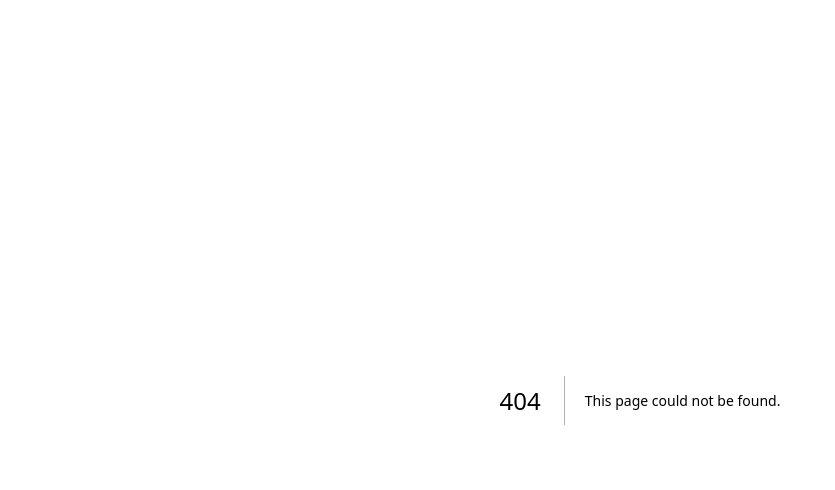
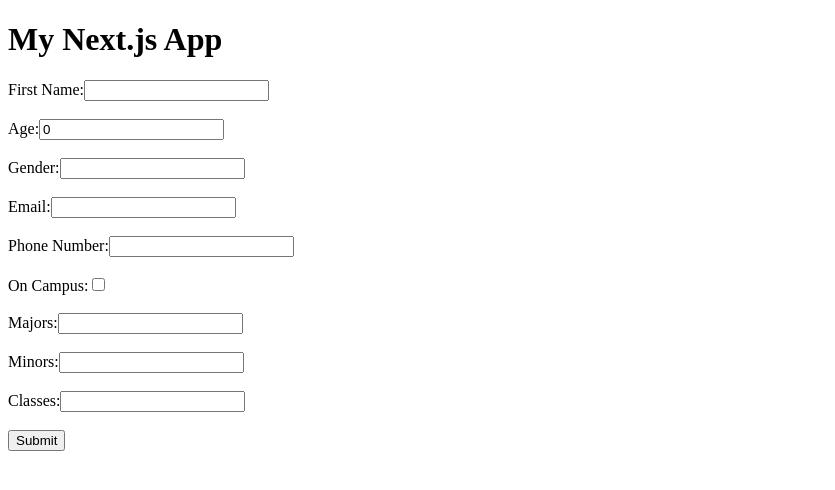
Before and after one commit to sivan-kandinov/MinuteMingle-2, a Next.js app: page /profileForm in a window 1280 px wide. Before the commit this address had no page. Shown: the top 490 px of the page, without its empty margins (0-835 px from the left). Built offline with nearby package versions, Linux system fonts and the light colour scheme.

Commit message:
got it to change screens when click button

```diff
--- a/package.json
+++ b/package.json
@@ -8,6 +8,7 @@
   "dependencies": {
     "@auth0/nextjs-auth0": "^3.2.0",
     "mongodb": "^4.8.1",
+    "mongoose": "^8.0.0",
     "next": "latest",
     "react": "^18.2.0",
     "react-dom": "^18.2.0"
--- /dev/null
+++ b/pages/api/submit-form.js
@@ -0,0 +1,42 @@
+// pages/api/submit-form.js
+import mongoose from 'mongoose';
+
+mongoose.connect('mongodb+srv://MinuteMingle:MM@cluster0.kbdxhkp.mongodb.net/MinuteMingle');
+
+const formDataSchema = new mongoose.Schema({
+  basicInfo: {
+    firstName: String,
+    age: Number,
+    gender: String,
+  },
+  contactInfo:{
+    email: String,
+    phoneNumber: String,
+  },
+  locationInfo:{
+    isOnCampus: Boolean,
+    residentialArea: String
+  },
+  academicInfo:{
+    majors: String,
+    minors: String,
+    classes: String
+  }
+});
+
+const FormDataModel = mongoose.models.UserInfo || mongoose.model('UserInfo', formDataSchema);
+
+export default async function handler(req, res) {
+  if (req.method === 'POST') {
+    try {
+      const formData = new FormDataModel(req.body);
+      await formData.save();
+      res.status(200).json({ success: true, message: 'Form data saved successfully.' });
+    } catch (error) {
+      console.error(error);
+      res.status(500).json({ success: false, message: 'Error saving form data.' });
+    }
+  } else {
+    res.status(405).json({ success: false, message: 'Method not allowed' });
+  }
+}
--- /dev/null
+++ b/pages/components/MyForm.js
@@ -0,0 +1,309 @@
+// components/MyForm.js
+import { useState } from 'react';
+
+const MyForm = () => {
+  const [formData, setFormData] = useState({
+    intention: false,
+    basicInfo: {
+      firstName: '',
+      age: 0,
+      gender: '',
+    },
+    contactInfo: {
+      email: '',
+      phoneNumber: '',
+    },
+    locationInfo: {
+      isOnCampus: false,
+      residentialArea: '',
+    },
+    academicInfo: {
+      majors: '',
+      minors: '',
+      classes: '',
+    },
+    interestInfo: {
+      hobbies: '',
+      musicGenre: '',
+      movieGenre: '',
+      clubs: '',
+      favorites: '',
+    },
+  });
+
+  const [formErrors, setFormErrors] = useState({
+    basicInfo: {
+      firstName: '',
+      age: '',
+      gender: '',
+    },
+    contactInfo: {
+      email: '',
+      phoneNumber: '',
+    },
+    locationInfo: {
+      isOnCampus: '',
+      residentialArea: '',
+    },
+    academicInfo: {
+      majors: '',
+      minors: '',
+      classes: '',
+    },
+    interestInfo: {
+      hobbies: '',
+      musicGenre: '',
+      movieGenre: '',
+      clubs: '',
+      favorites: '',
+    },
+  });
+
+  const handleChange = (e) => {
+    const { name, value, type, checked } = e.target;
+    const [section, subfield] = name.split('.');
+
+    if (type === 'checkbox') {
+      setFormData((prevData) => ({
+        ...prevData,
+        [section]: { ...prevData[section], [subfield]: checked },
+      }));
+    } else if (subfield) {
+      setFormData((prevData) => ({
+        ...prevData,
+        [section]: { ...prevData[section], [subfield]: value },
+      }));
+    } else {
+      setFormData((prevData) => ({
+        ...prevData,
+        [name]: value,
+      }));
+    }
+  };
+
+  const handleSubmit = async (e) => {
+    e.preventDefault();
+
+    const validationErrors = {};
+
+    if (!formData.basicInfo.firstName.trim()) {
+      validationErrors.basicInfo = {
+        ...validationErrors.basicInfo,
+        firstName: 'Please enter your first name.',
+      };
+    }
+
+    if (formData.basicInfo.age <= 0) {
+      validationErrors.basicInfo = {
+        ...validationErrors.basicInfo,
+        age: 'Please enter a valid age.',
+      };
+    }
+
+    if (!formData.basicInfo.gender) {
+      validationErrors.basicInfo = {
+        ...validationErrors.basicInfo,
+        gender: 'Please select your gender.',
+      };
+    }
+
+    if (!formData.contactInfo.email) {
+      validationErrors.contactInfo = {
+        ...validationErrors.contactInfo,
+        email: 'Please enter your email address.',
+      };
+    }
+
+    if (!formData.contactInfo.phoneNumber) {
+      validationErrors.contactInfo = {
+        ...validationErrors.contactInfo,
+        phoneNumber: 'Please enter your phone number.',
+      };
+    }
+
+    if (formData.locationInfo.isOnCampus && !formData.locationInfo.residentialArea) {
+      validationErrors.locationInfo = {
+        ...validationErrors.locationInfo,
+        residentialArea: 'Please enter your residential area.',
+      };
+    }
+
+    if (formData.academicInfo.majors.length === 0) {
+      validationErrors.academicInfo = {
+        ...validationErrors.academicInfo,
+        majors: 'Please enter at least one major.',
+      };
+    }
+
+    if (formData.academicInfo.classes.length === 0) {
+        validationErrors.academicInfo = {
+          ...validationErrors.academicInfo,
+          classes: 'Please enter at least one class.',
+        };
+      }
+
+    if (Object.keys(validationErrors).length > 0) {
+      setFormErrors(validationErrors);
+    } else {
+      try {
+        const response = await fetch('/api/submit-form', {
+          method: 'POST',
+          headers: {
+            'Content-Type': 'application/json',
+          },
+          body: JSON.stringify(formData),
+        });
+
+        const data = await response.json();
+        window.location.href = "http://localhost:3000/";
+
+        if (data.success) {
+          console.log('Form submitted successfully');
+          // Handle success (e.g., show a success message)
+        } else {
+          console.error('Error submitting form:', data.message);
+          // Handle error (e.g., show an error message)
+        }
+      } catch (error) {
+        console.error('Error submitting form:', error.message);
+        // Handle error (e.g., show an error message)
+      }
+    }
+  };
+
+  return (
+    <form onSubmit={handleSubmit}>
+      {/* Basic Information */}
+      <label>
+        First Name:
+        <input
+          type="text"
+          name="basicInfo.firstName"
+          value={formData.basicInfo.firstName}
+          onChange={handleChange}
+        />
+        <div style={{ color: 'red' }}>{formErrors.basicInfo.firstName}</div>
+      </label>
+      <br />
+
+      <label>
+        Age:
+        <input
+          type="number"
+          name="basicInfo.age"
+          value={formData.basicInfo.age}
+          onChange={handleChange}
+        />
+        <div style={{ color: 'red' }}>{formErrors.basicInfo.age}</div>
+      </label>
+      <br />
+
+      <label>
+        Gender:
+        <input
+          type="text"
+          name="basicInfo.gender"
+          value={formData.basicInfo.gender}
+          onChange={handleChange}
+        />
+        <div style={{ color: 'red' }}>{formErrors.basicInfo.gender}</div>
+      </label>
+      <br />
+
+      {/* Contact Information */}
+      <label>
+        Email:
+        <input
+          type="email"
+          name="contactInfo.email"
+          value={formData.contactInfo.email}
+          onChange={handleChange}
+        />
+        <div style={{ color: 'red' }}>{formErrors.contactInfo.email}</div>
+      </label>
+      <br />
+
+      <label>
+        Phone Number:
+        <input
+          type="tel"
+          name="contactInfo.phoneNumber"
+          value={formData.contactInfo.phoneNumber}
+          onChange={handleChange}
+        />
+        <div style={{ color: 'red' }}>{formErrors.contactInfo.phoneNumber}</div>
+      </label>
+      <br />
+
+      {/* Location Information */}
+      <label>
+        On Campus:
+        <input
+          type="checkbox"
+          name="locationInfo.isOnCampus"
+          checked={formData.locationInfo.isOnCampus}
+          onChange={handleChange}
+        />
+      </label>
+      <br />
+
+      {formData.locationInfo.isOnCampus && (
+        <label>
+          Residential Area:
+          <input
+            type="text"
+            name="locationInfo.residentialArea"
+            value={formData.locationInfo.residentialArea}
+            onChange={handleChange}
+          />
+          <div style={{ color: 'red' }}>{formErrors.locationInfo.residentialArea}</div>
+        </label>
+      )}
+      <br />
+
+      {/* Academic Information */}
+      <label>
+        Majors:
+        <input
+          type="text"
+          name="academicInfo.majors"
+          value={formData.academicInfo.majors}
+          onChange={handleChange}
+        />
+        <div style={{ color: 'red' }}>{formErrors.academicInfo.majors}</div>
+      </label>
+      <br />
+
+      <label>
+        Minors:
+        <input
+          type="text"
+          name="academicInfo.minors"
+          value={formData.academicInfo.minors}
+          onChange={handleChange}
+        />
+        <div style={{ color: 'red' }}>{formErrors.academicInfo.minors}</div>
+      </label>
+      <br />
+
+      <label>
+        Classes:
+        <input
+          type="text"
+          name="academicInfo.classes"
+          value={formData.academicInfo.classes}
+          onChange={handleChange}
+        />
+        <div style={{ color: 'red' }}>{formErrors.academicInfo.classes}</div>
+      </label>
+      <br />
+
+      {/* Interest Information */}
+      {/* Add similar patterns for hobbies, musicGenre, movieGenre, clubs, and favorites */}
+
+      <button type="submit">Submit</button>
+    </form>
+  );
+};
+
+export default MyForm;
--- /dev/null
+++ b/pages/profileForm.js
@@ -0,0 +1,9 @@
+import MyForm from "./components/MyForm";
+export default function profileForm() {
+  return (
+    <div>
+      <h1>My Next.js App</h1>
+      <MyForm />
+    </div>
+  );
+}
```
Also changed, not shown: 1 other file (tests, documents, lock files or other folders).
